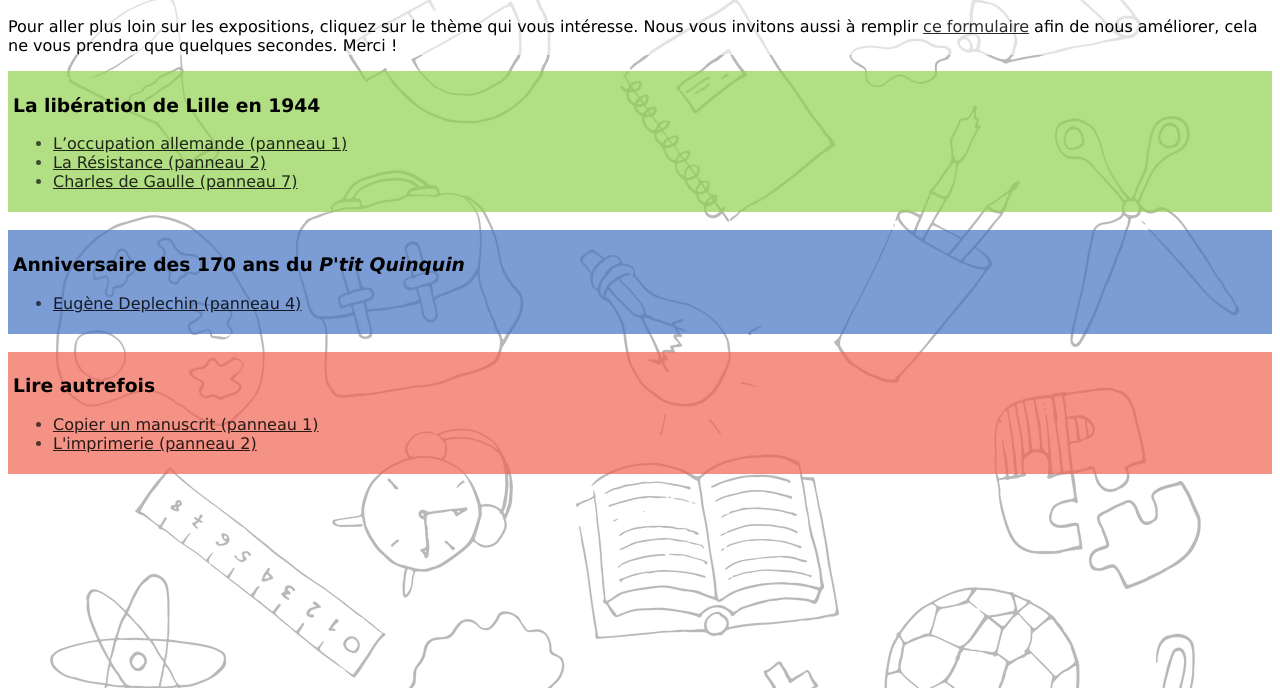
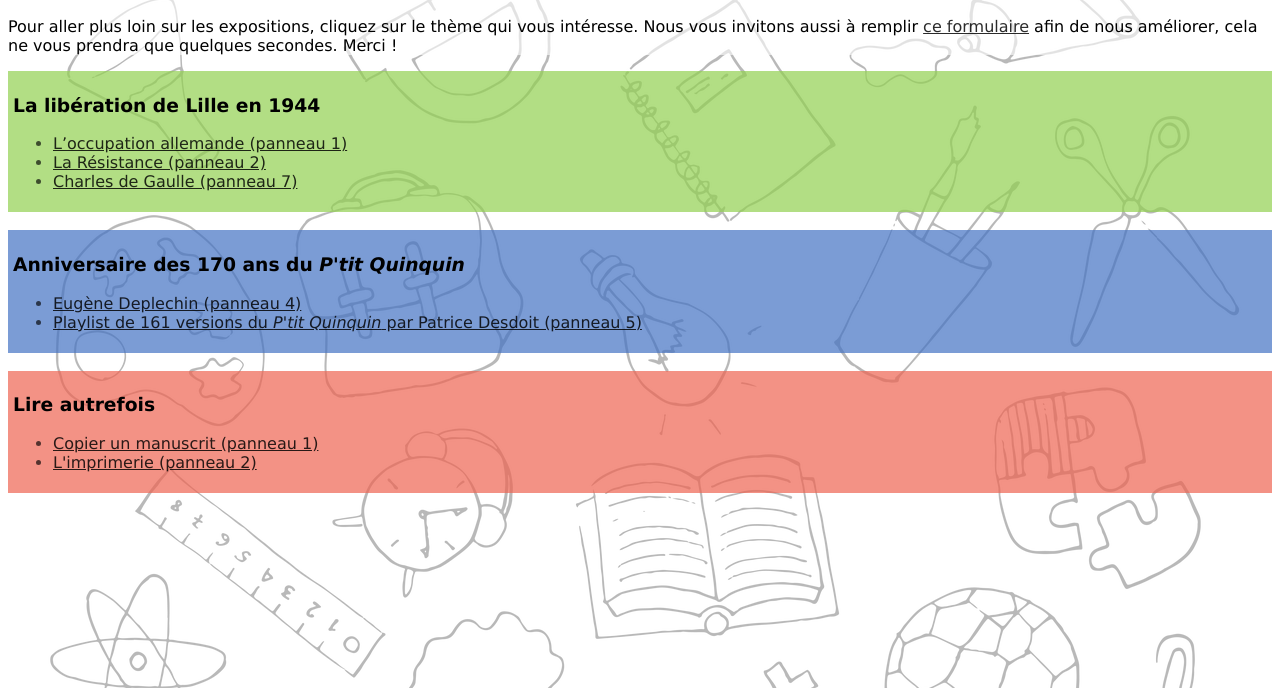
Before and after one commit to DeniersDesEcoles/JEP-2024, a plain HTML site: page index.html in a window 1280 px wide. Shown: the part 112-800 px from the top of the page. Drawn offline with Linux system fonts and the light colour scheme.

Commit message:
Update index.html

```diff
--- a/index.html
+++ b/index.html
@@ -37,6 +37,7 @@
     <nav>
         <ul>
             <li><a href="Eugène Deplechin.pdf" target="_blank">Eugène Deplechin (panneau 4)</a></li>
+            <li><a href="https://youtu.be/98x_CU4eQwo?si=XVEjUkqF14sBH7gv" target="_blank">Playlist de 161 versions du <i>P'tit Quinquin</i> par Patrice Desdoit (panneau 5)</a></li>
         </ul>
     </nav>
 </div>
```
